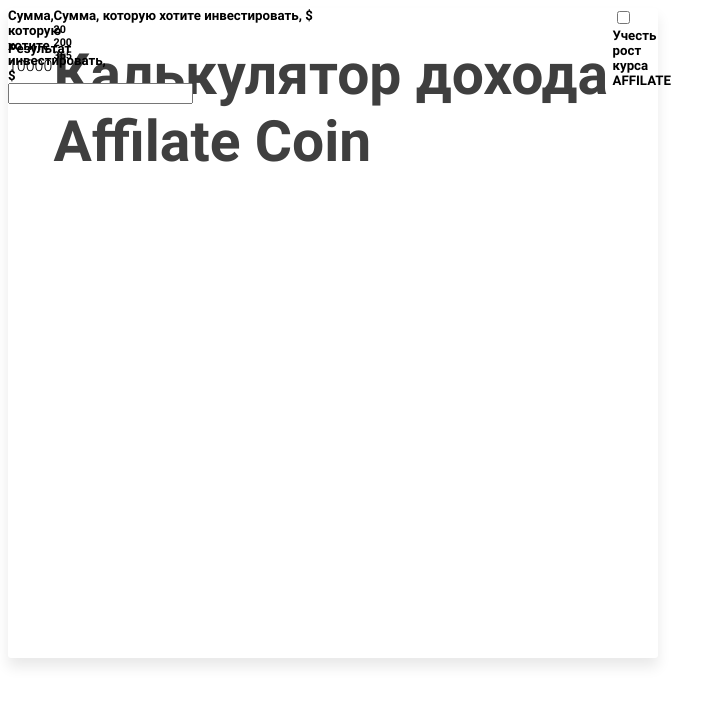
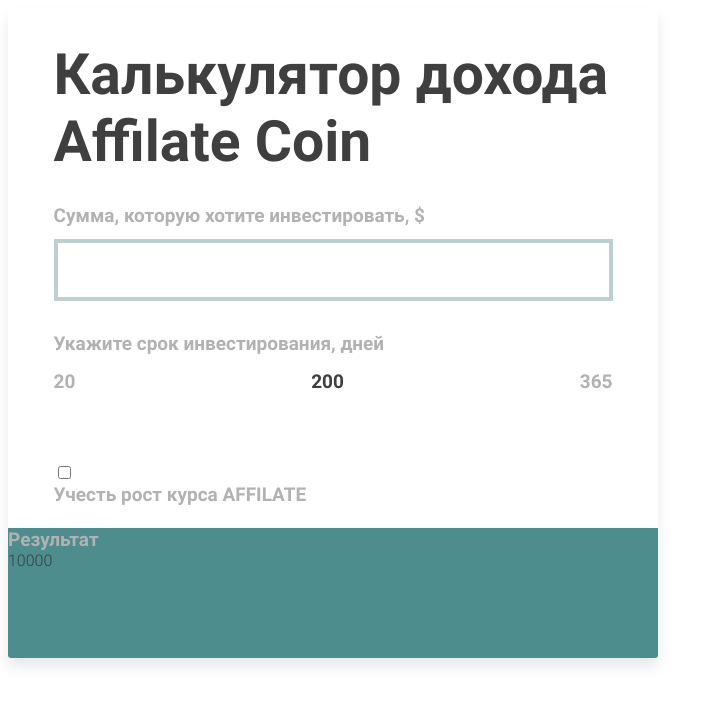
Before and after one commit to rudensergey/calculator, a plain HTML site: page calculator.html in a window 1280 px wide. Shown: the whole page, without its empty margins (0-726 px from the left). Drawn offline with Linux system fonts and the light colour scheme.

Commit message:
add style for sum, term and form

```diff
--- a/calculator.css
+++ b/calculator.css
@@ -24,6 +24,7 @@
 h1,h2,h3,h4,h5,h6,p,a {
     font-family: 'Roboto';
     margin: 0px;
+    color: #3F3F3F;
 }
 
 .calculator__box {
@@ -36,15 +37,132 @@
     border-radius: 3px;
 
     display: grid;
-    grid-template-columns: 7% 1fr 7%;
+    grid-template-columns: 7% 86% 7%;
     grid-template-rows: 5% 20% 20% 25% 10% 20%;
 }
 
-.calculator__text__topic {
+.text__topic {
     font-size: 57px;
     font-weight: bold;
-    color: #3F3F3F;
 
     grid-column: 2 / 3;
     grid-row: 2 / 3;
 }
+
+.text__form {
+    font-size: 19px;
+    font-weight: bold;
+    color: #B2B2B2;
+}
+
+
+
+
+/* SUM ###################################### */
+
+.calculator__sum {
+    height: 100%;
+    width: 100%;
+
+    grid-column: 2 / 3;
+    grid-row: 3 / 4;
+
+    display: flex;
+    justify-content: flex-end;
+    flex-direction: column;
+}
+
+.calculator__input {
+    width: 100%;
+    height: 62px;
+    margin-top: 12px;
+    padding-left: 20px;
+
+    font-size: 30px;
+    color: #3F3F3F;
+
+    border: 4px solid #BDD0D1;
+    box-sizing: border-box;
+}
+
+
+
+
+/* TERM ###################################### */
+
+.calculator__term {
+    height: 100%;
+    width: 100%;
+
+    grid-column: 2 / 3;
+    grid-row: 4 / 5;
+
+    display: grid;
+    justify-content: end;
+    grid-template-columns: 1fr 1fr 1fr;
+    grid-template-rows: 1fr 1fr 1fr;
+}
+
+.calculator__term .text__form {
+    grid-column: 1 / -1;
+    grid-row: 1 / 2;
+
+    display: flex;
+    justify-content: flex-end;
+    flex-direction: column;
+}
+
+.term__timeline {
+    height: 100%;
+    width: 100%;
+
+    display: flex;
+    flex-direction: row;
+    justify-content: space-between;
+    align-items: center;
+
+    grid-column: 1 / -1;
+    grid-row: 2 / 3;
+}
+
+.term__timeline h6 {
+    font-size: 19px;
+    font-weight: bold;
+    color: #B2B2B2;
+
+    display: flex;
+    justify-content: flex-end;
+    flex-direction: column;
+}
+
+.term__timeline .term__current {
+    color: #3F3F3F;
+}
+
+
+
+
+
+
+
+
+/* CHECKBOX ###################################### */
+
+.calculator__checkbox {
+    grid-column: 2 / 3;
+    grid-row: 5 / 6;
+}
+
+
+/* RESULT ###################################### */
+
+.calculator__result {
+    width: 100%;
+    height: 100%;
+
+    background: #4D8D8D;
+    border-radius: 0px 0px 3px 3px;
+
+    grid-column: 1 / -1;
+    grid-row: 6 / 7;
+}
--- a/calculator.html
+++ b/calculator.html
@@ -8,29 +8,31 @@
 </head>
 <body>
     <div class="calculator__box">
-        <h2 class="calculator__text__topic">Калькулятор дохода Affilate Coin</h2>
+        <h2 class="text__topic">Калькулятор дохода Affilate Coin</h2>
 
-        <div class="calculator___sum">
-            <h5 class="calculator__text__form">Сумма, которую хотите инвестировать, $</h6>
-            <input type="text">
+        <div class="calculator__sum">
+            <h5 class="text__form">Сумма, которую хотите инвестировать, $</h6>
+            <input class="calculator__input" type="text">
         </div>
 
         <div class="calculator__term">
-            <h5 class="calculator__text__form">Сумма, которую хотите инвестировать, $</h6>
-            <h6 class="calculator__term">20</h6>
-            <h6 class="calculator__term__current">200</h6>
-            <h6 class="calculator__term">365</h6>
-            <div class="calculator__term__line"></div>
-            <div class="calculator__term__toggle"></div>
+            <h5 class="text__form">Укажите срок инвестирования, дней</h6>
+            <div class="term__timeline">
+                <h6 class="term__min">20</h6>
+                <h6 class="term__current">200</h6>
+                <h6 class="term__max">365</h6>
+            </div>
+            <div class="term__line"></div>
+            <div class="term__toggle"></div>
         </div>
 
         <div class="calculator__checkbox">
             <input type="checkbox">
-            <h5 class="calculator__text__form">Учесть рост курса AFFILATE</h6>
+            <h5 class="text__form">Учесть рост курса AFFILATE</h6>
         </div>
 
         <div class="calculator__result">
-            <h5 class="calculator__text__form">Результат</h6>
+            <h5 class="text__form">Результат</h6>
             <p class="calculator__text__result">10000</p>
         </div>
     </div>
```
